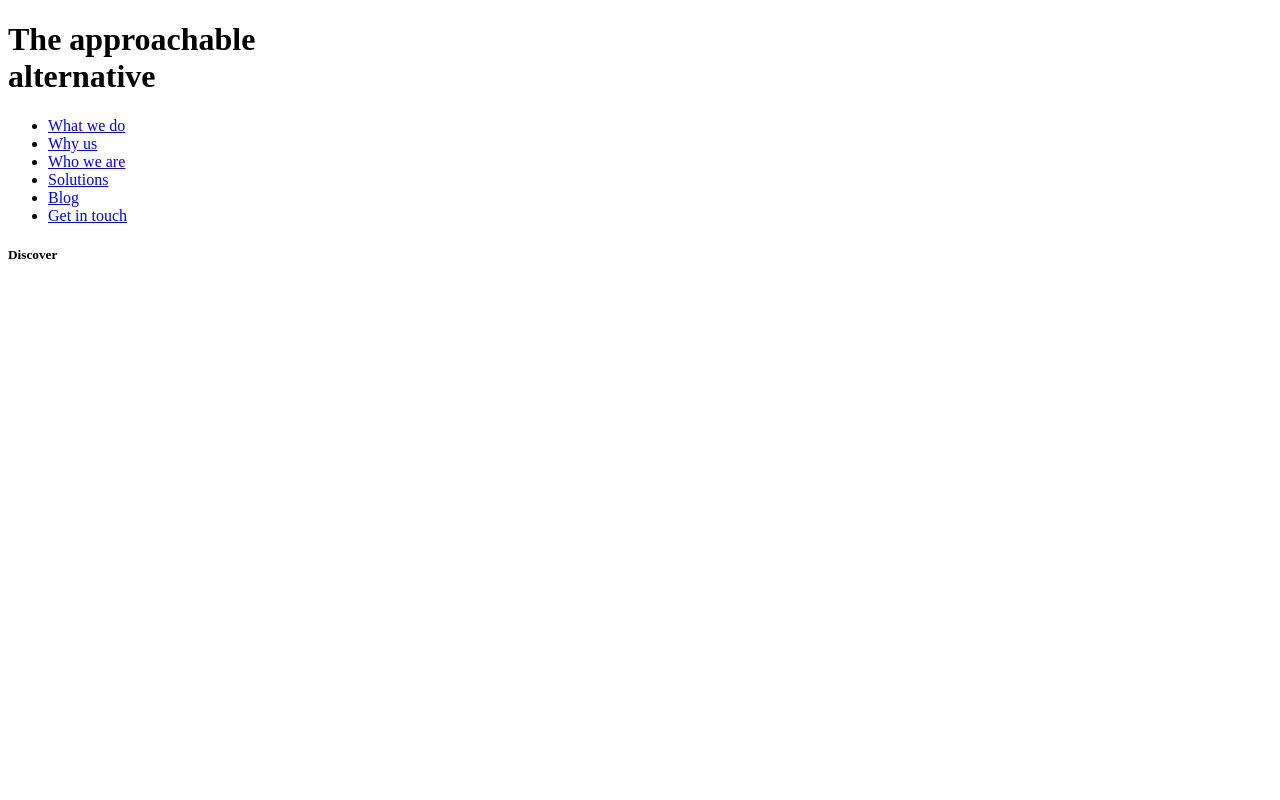
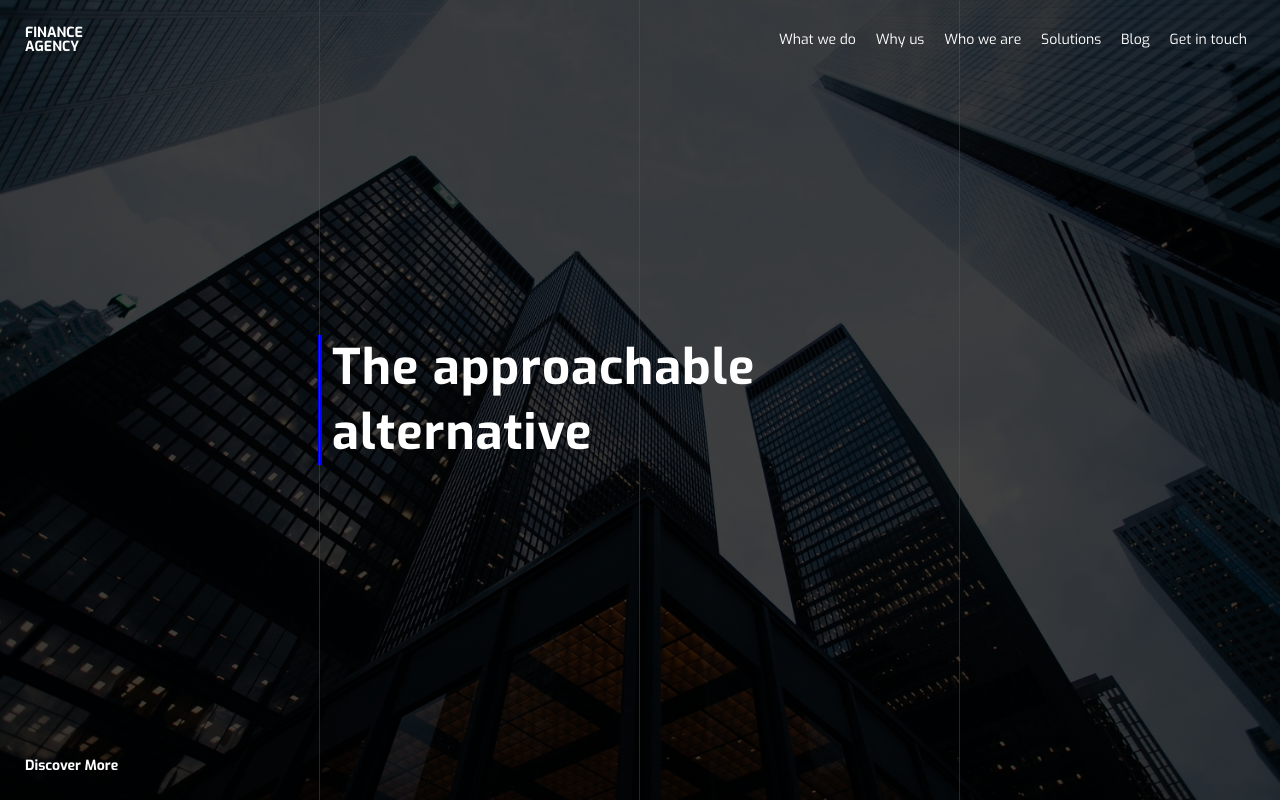
Before and after one commit to mohannadibrahimi/agency-landing, a plain HTML site: page index.html in a window 1280 px wide. Drawn offline with Linux system fonts and the light colour scheme.

Commit message:
added styles

```diff
--- a/index.html
+++ b/index.html
@@ -5,16 +5,17 @@
     <meta name="viewport" content="width=device-width, initial-scale=1.0">
     <meta http-equiv="X-UA-Compatible" content="ie=edge">
     <title>Finance Agency</title>
+    <link rel="stylesheet" href="styles.css">
 </head>
 <body>
     <div class="full-bg">
         <h1>The approachable <br> alternative</h1>
     </div>
-    <div class="25"></div>
-    <div class="25"></div>
-    <div class="25"></div>
+    <div class="q" id="a"></div>
+    <div class="q" id="b"></div>
+    <div class="q" id="c"></div>
     <div class="nav-full">
-        <div class="logo"></div>
+        <div class="logo">Finance <br> Agency</div>
         <div class="menu">
             <ul>
                 <li><a href="#">What we do</a></li>
@@ -27,7 +28,7 @@
         </div>
     </div>
     <aside>
-        <h5>Discover</h5>
+        <h5><a href="#">Discover More</a></h5>
     </aside>
 </body>
 </html>
--- /dev/null
+++ b/styles.css
@@ -0,0 +1,102 @@
+@import url('https://fonts.googleapis.com/css?family=Exo:400,700,900');
+
+*{
+    padding: 0;
+    border: 0;
+    margin: 0;
+    font-size: 14px;
+    color: white;
+    font-family: 'Exo', sans-serif;
+}
+
+h1{
+    font-size: 3.5rem;
+    letter-spacing: 1px;
+}
+
+.full-bg{
+    z-index: -10;
+    background: linear-gradient(
+        rgba(0, 0, 0, 0.75),
+        rgba(0, 0, 0, 0.75)
+      ), url('bg.jpg');
+    background-size: cover;
+    height: 100vh;
+    width: 100%;
+    position: absolute;
+    top: 0;
+    display: flex;
+    flex-direction: column;
+    justify-content: center;
+    align-items: flex-start;
+    box-sizing: border-box;
+    padding: 0 25%;
+}
+
+.full-bg h1{
+    border-left: 4px solid blue;
+    padding-left: 10px;
+    margin-left: -2px;
+}
+
+.q{
+    box-sizing: border-box;
+    border-right: 1px solid #54545470;
+    position: absolute;
+    height: 100vh;
+    width: 25%;
+    z-index: -8;
+}
+
+#b{
+    margin-left: 25%;
+}
+
+#c{
+    margin-left: 50%;
+}
+
+.nav-full{
+    box-sizing: border-box;
+    width: 100%;
+    padding: 25px 25px;
+    display: flex;
+    flex-direction: row;
+    justify-content: space-between;
+    align-items: center;
+}
+
+.menu ul{
+    list-style: none;
+}
+
+.menu ul li{
+    display: inline-block;
+    padding: 5px 8px;
+}
+
+.logo{
+    line-height: 95%;
+    font-weight: 700;
+    text-transform: uppercase;
+}
+
+a{
+    text-decoration: none;
+}
+
+a:hover{
+    color: blue;
+}
+
+aside{
+    display: flex;
+    height: 100vh;
+    width: 25%;
+    box-sizing: border-box;
+    position: absolute;
+    top: 0;
+    padding: 0px 0px 25px 25px;
+    flex-direction: column;
+    justify-content: flex-end;
+}
```
